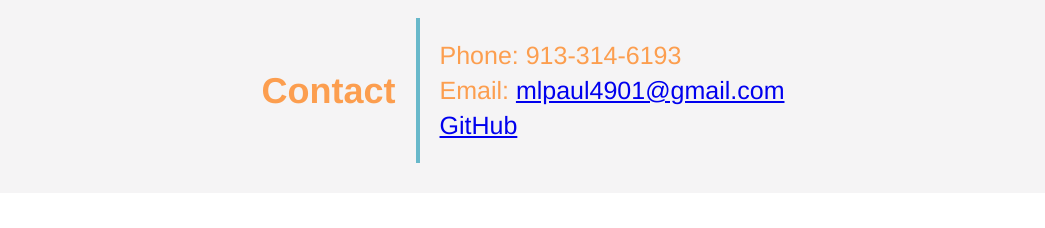
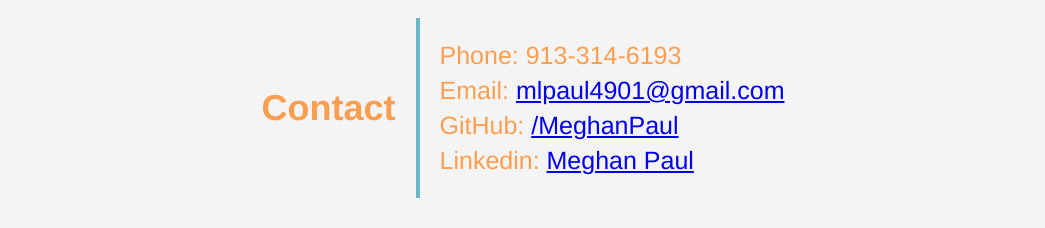
Before and after one commit to MeghanPaul/Portfolio, a plain HTML site: page index.html in a window 1280 px wide. Shown: the part 2063-2291 px from the top of the page, without its empty margins (117-1162 px from the left). Before the commit the page ends 2256 px from the top, so only its background shows below. Drawn offline with Linux system fonts and the light colour scheme.

Commit message:
additional contact information

```diff
--- a/index.html
+++ b/index.html
@@ -130,7 +130,10 @@
             <br>
             Email: <a href="mailto:mlpaul4901@gmail.com" target="_blank" rel="noopener noreferrer">mlpaul4901@gmail.com</a>
             <br>
-            <a href="http://github.com/MeghanPaul" target="_blank" rel="noopener noreferrer">GitHub</a>
+            GitHub: <a href="http://github.com/MeghanPaul" target="_blank" rel="noopener noreferrer">/MeghanPaul</a>
+            <br>
+            Linkedin: <a href="https://www.linkedin.com/in/meghan-paul-654263171/" target="_blank" rel="noopener noregerrer">Meghan Paul</a>
+
         </p>
     </section>
 
```
